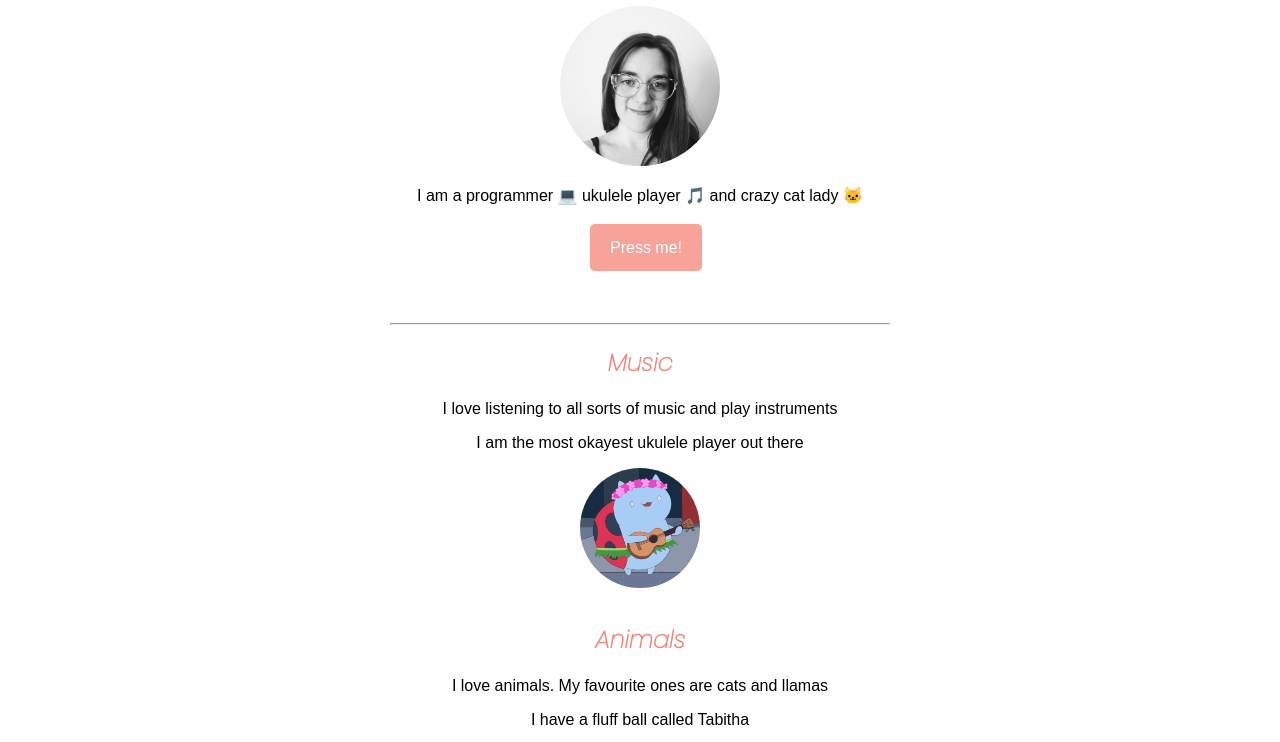
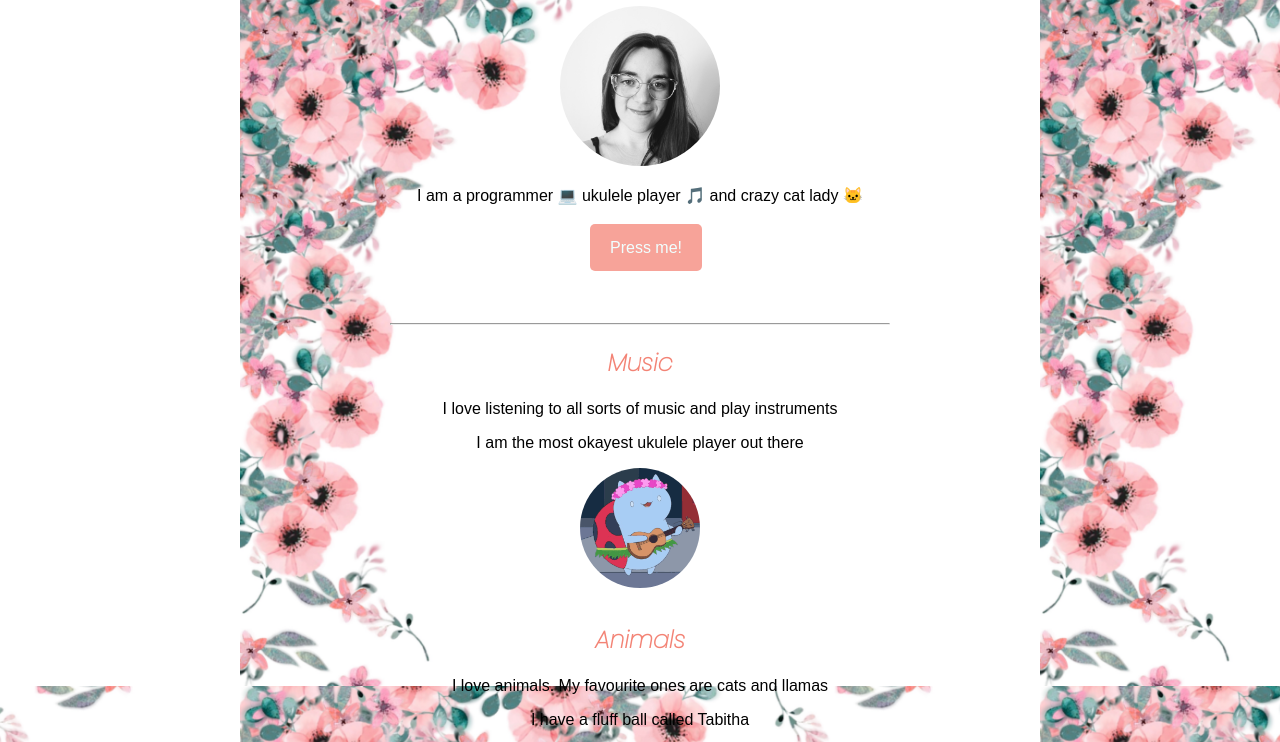
Before and after one commit to Pilar-SP/profile, a plain HTML site: page index.html in a window 1280 px wide. Shown: the part 114-856 px from the top of the page. Drawn offline with Linux system fonts and the light colour scheme.

Commit message:
background img added

```diff
--- a/stylesheet.css
+++ b/stylesheet.css
@@ -1,5 +1,5 @@
 body{
-  background-image: url('images/pic.jpg');
+  background-image: url('images/images/pic.jpg');
   background-repeat: no-repeat;
   background-attachment: fixed;
   background-size: 800px 800px;
```
